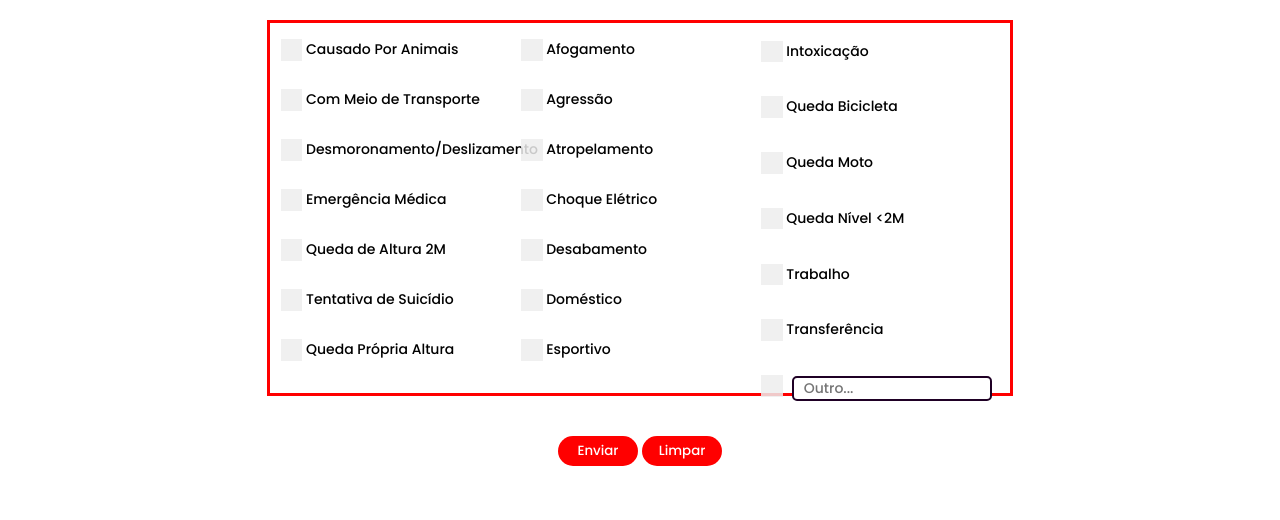
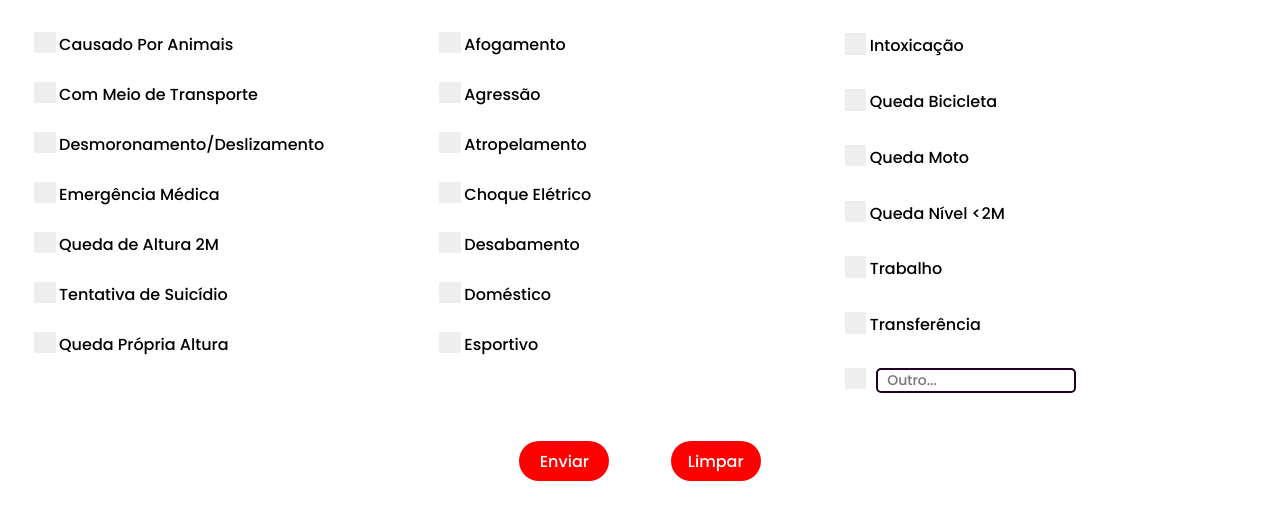
Before and after one commit to Iagonk11/bombeiro, a PHP site: page /avaliacaopaciente.html in a window 1280 px wide. Shown: the top 520 px of the page. Run offline with PHP 8.4, Linux system fonts and the light colour scheme.

Commit message:
Add files via upload

```diff
--- a/css/avaliacaopaciente.css
+++ b/css/avaliacaopaciente.css
@@ -19,7 +19,6 @@ body {
     align-items: center;
     justify-items: center;
     align-content: center;
-    padding: 20px;
 }
 
 .texto {
@@ -38,7 +37,7 @@ h2 {
 }
 
 .form {
-    width: 70%;
+    width: 100%;
     height: 80%;
     display: flex;
     flex-direction: column;
@@ -49,12 +48,11 @@ h2 {
 }
 
 .separa {
-    width: 83%;
+    width: 95%;
     display: flex;
     flex-direction: row;
     justify-content: space-around;
-    border: 3px red solid;
-    padding: 10px;
+    padding: 2%;
 }
 
 .form input {
@@ -73,13 +71,25 @@ h2 {
 
 .btn {
     border-radius: 20px;
-    width: 80px;
-    height: 30px;
+    width: 90px;
+    height: 40px;
     color: white;
     background-color: red;
     border: none;
     font-family: 'Poppins', sans-serif;
     cursor: pointer;
+    margin: 3%;
+    font-size: 16px
+}
+
+.separa_btn{
+    width: 80%;
+    display: flex;
+    flex-direction: row;
+    align-items: center;
+    align-content: center;
+    justify-content: center;
+    justify-items: center;
 }
 
 .btn:hover {
@@ -87,15 +97,8 @@ h2 {
     transform: scale(1.03);
 }
 
-.texto1 {
+.texto1{
     position: absolute;
-    margin-left: 25px;
-    font-size: 14px;
-}
-
-.escreve {
-    position: absolute;
-    margin-top: -5.5px;
     margin-left: 25px;
 }
 
@@ -113,7 +116,7 @@ h2 {
     left: 10;
     height: 21.5px;
     width: 21.5px;
-    background-color: #eeeeeed8;
+    background-color: #eee;
     cursor: pointer;
 }
 
@@ -125,7 +128,6 @@ h2 {
     background-image: url("../image/X.png") !important;
     background-size: cover;
     background-position: center;
-    background-size: 330%;
     background-color: red;
 }
 
@@ -151,6 +153,12 @@ h2 {
     transform: rotate(45deg);
 }
 
+.escreve {
+    position: absolute;
+    margin-top: -5.5px;
+    margin-left: 25px;
+}
+
 input[type="text"] {
     padding: 0.6rem;
     width: 60%;
--- a/css/vitimaera.css
+++ b/css/vitimaera.css
@@ -117,7 +117,7 @@ h2 {
     background-image: url("../image/X.png") !important;
     background-size: cover;
     background-position: center;
-    background-size: 330%;
+
     background-color: red;
 }
 
```
Also changed, not shown: css/principal.css (+42 -4 lines).
